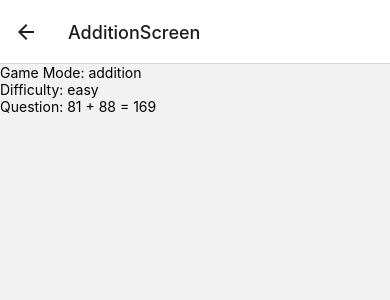
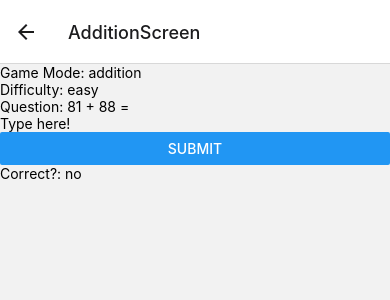
Before and after one commit to JashanB/React-Native-Flashcards, a React Native app: screen / in a window 390 px wide. Both pictures are taken after a click on the button "ADDITION". Shown: the top 300 px of the page. Built offline with nearby package versions, Linux system fonts and the light colour scheme.

Commit message:
adding game functions

```diff
--- a/components/gameScreen/Gamescreen.tsx
+++ b/components/gameScreen/Gamescreen.tsx
@@ -10,7 +10,8 @@ import {
     Text,
     useColorScheme,
     View,
-    Button
+    Button,
+    TextInput
 } from 'react-native';
 
 
@@ -18,15 +19,25 @@ const GameScreen = ({ route }) => {
     const paramsObj = route.params
     const difficulty = paramsObj['difficulty'];
     const game = paramsObj['game'];
-    const [answered, setAnswered] = useState(false);
-    const [correct, setCorrect] = useState(true);
     const [next, setNext] = useState(false);
     const [num1, setNum1] = useState(0);
     const [num2, setNum2] = useState(0);
+    const [answered, setAnswered] = useState(false);
+    const [correct, setCorrect] = useState(false);
 
     // console.log(paramsObj)
     // console.log(difficulty, game)
     let thirdVar = 0;
+
+    const checkCorrect = (input, gameMode) => {
+        setAnswered(state => true);
+        if (gameMode === 'addition') {
+            input === (num1 + num2) ? setCorrect(state => true) : setCorrect(state => false);
+
+        } else if (gameMode === 'subtraction') {
+            input === (num1 - num2) ? setCorrect(state => true) : setCorrect(state => false);
+        }
+    }
 
     useEffect(() => {
         if (game === 'addition') {
@@ -63,7 +74,18 @@ const GameScreen = ({ route }) => {
             {/* Content of the second screen */}
             <Text>Game Mode: {game}</Text>
             <Text>Difficulty: {difficulty}</Text>
-            {game === 'addition' ? <Text>Question: {num1} + {num2} = {num1 + num2}</Text> : <Text>Question: {num1} - {num2} = {num1 - num2}</Text>}
+            {game === 'addition' ? <Text>Question: {num1} + {num2} = </Text> : <Text>Question: {num1} - {num2} = </Text>}
+            <TextInput keyboardType="number-pad"  placeholder="Type here!"></TextInput>
+            {game === 'addition' ? <Button title="Submit" onPress={() => checkCorrect((num1 + num2), 'addition')} /> : <Button title="Submit" onPress={() => checkCorrect((num1 - num2), 'subtraction')} />}
+            {correct ? <Text>Correct?: yes</Text> : <Text>Correct?: no</Text>}
+            {/* {
+            if (game === 'addition') {
+                return <Text>Question: {num1} + {num2} = {num1 + num2}</Text>
+            } else {
+                return <Text>Question: {num1} - {num2} = {num1 - num2}</Text>
+            }
+        } */}
+
             <Text></Text>
         </View>
     );
```
